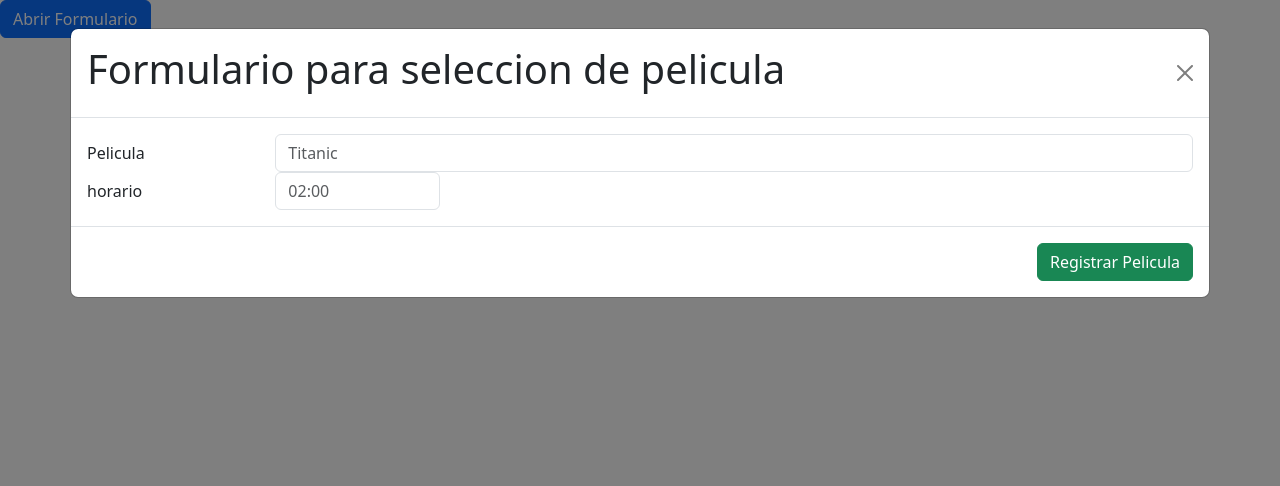
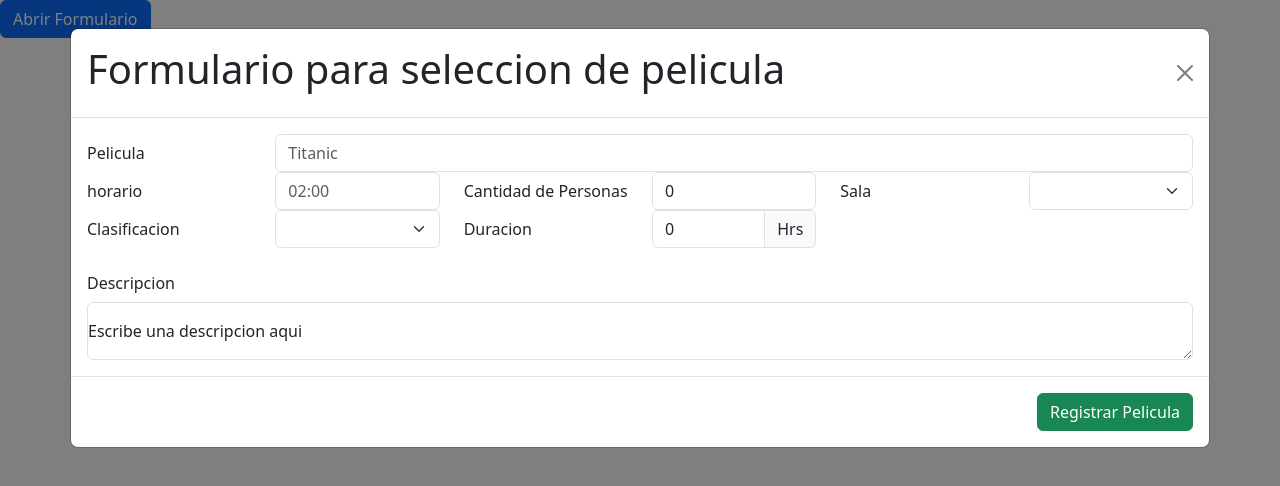
Before and after one commit to inkmiguel/Web6to, an Angular app in the folder Actividad1/: page /Formulario in a window 1280 px wide. Both pictures are taken after a click on the button "Abrir Formulario". Shown: the top 486 px of the page. Built offline with nearby package versions, Linux system fonts and the light colour scheme; no server answers; what @angular/fire, src would draw is missing.

Commit message:
Tarea Formulario

```diff
--- a/Actividad1/src/app/components/Ejercicio2/ej.dos.html
+++ b/Actividad1/src/app/components/Ejercicio2/ej.dos.html
@@ -3,10 +3,10 @@
 </button>
 
 <!-- Modal -->
- <div class="modal fade" id="datos" tabindex="-1" aria-hidden="true">
+<div class="modal fade" id="datos" tabindex="-1" aria-hidden="true">
     <div class="modal-dialog modal-xl modal-dialog-center">
         <div class="modal-content">
-            <div class="modal-header" >
+            <div class="modal-header">
                 <h1>Formulario para seleccion de pelicula</h1>
                 <button class="btn-close" id="cerrarModal" data-bs-dismiss="modal">
 
@@ -25,6 +25,54 @@
                 <div class="col-2">
                     <input type="number" class="form-control" placeholder="02:00" [(ngModel)]="peliculaModal.horario">
                 </div>
+                <label class="col-form-label col-2">
+                    Cantidad de Personas
+                </label>
+                <div class="col-2">
+                    <input type="number" class="form-control" placeholder="4" [(ngModel)]="peliculaModal.personas">
+                </div>
+                <label class="col-form-label col-2">
+                    Sala
+                </label>
+                <div class="col-2">
+                    <select class="form-select" aria-label="Default select example" [(ngModel)]="peliculaModal.sala">
+                        <option value="1">Sala 1</option>
+                        <option value="2">Sala 2</option>
+                        <option value="3">Sala 3</option>
+                        <option value="4">Sala 4</option>
+                        <option value="5">Sala 5</option>
+                    </select>
+                </div>
+                <label class="col-form-label col-2">
+                    Clasificacion
+                </label>
+                <div class="col-2">
+                    <select class="form-select" aria-label="Default select example"
+                        [(ngModel)]="peliculaModal.clasificacion">
+                        <option value="AA">AA</option>
+                        <option value="A">A</option>
+                        <option value="B">B</option>
+                        <option value="B15">B15</option>
+                        <option value="C">C</option>
+                    </select>
+                </div>
+                <label class="col-form-label col-2">
+                    Duracion
+                </label>
+                <div class="col-2">
+                    <div class="input-group mb-3">
+                        <input type="number" class="form-control" placeholder="120" aria-label="Recipient’s username"
+                            aria-describedby="basic-addon2" [(ngModel)]="peliculaModal.duracion">
+                        <span class="input-group-text" id="basic-addon2">Hrs</span>
+                    </div>
+                </div>
+                <label class="col-form-label col-5">
+                    Descripcion
+                </label>
+                <div class="form-floating">
+                    <textarea class="form-control" placeholder="Leave a comment here" id="floatingTextarea" [(ngModel)]="peliculaModal.descripcion"></textarea>
+                    <label for="floatingTextarea">Escribe una descripcion aqui</label>
+                </div>
 
             </div>
             <div class="modal-footer">
@@ -36,4 +84,4 @@
 
     </div>
 
- </div>
+</div>
```
